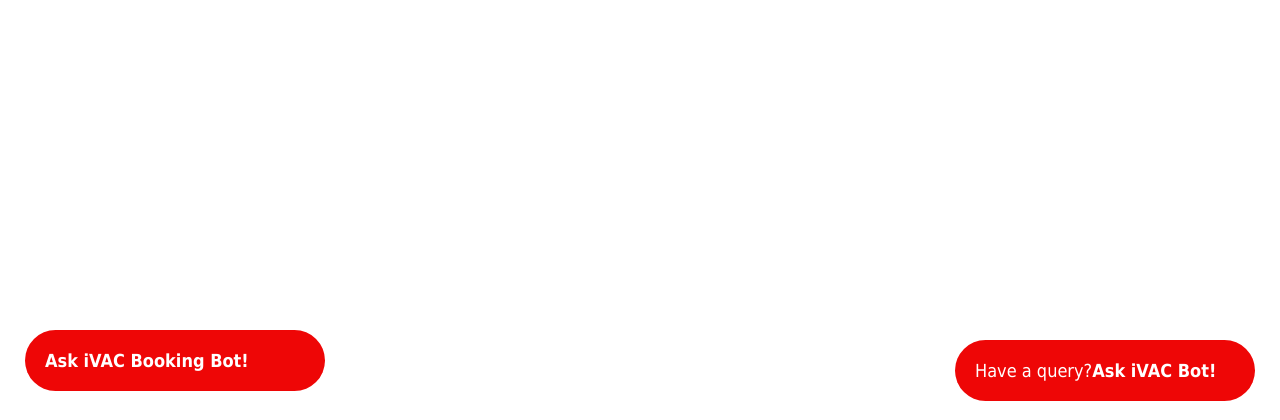
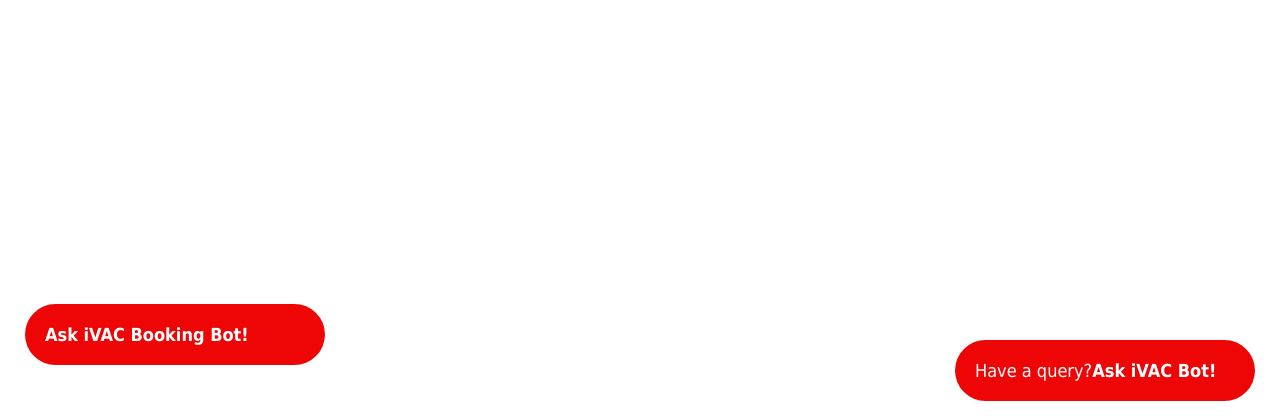
Before and after one commit to samidhyak94/KioskCloned, a PHP site: page / in a window 1280 px wide. Shown: the part 380-800 px from the top of the page. Run offline with PHP 8.4, Linux system fonts and the light colour scheme; some libraries are stand-ins or nearby versions.

Commit message:
Update style.css

```diff
--- a/css/style.css
+++ b/css/style.css
@@ -103,7 +103,7 @@ section {
  .open-button1 {
   display: block;
   position: fixed;
-  bottom: 24px;
+  bottom: 50px;
   left : 20px;
   -webkit-appearance: button;
   -moz-appearance: button;
```
